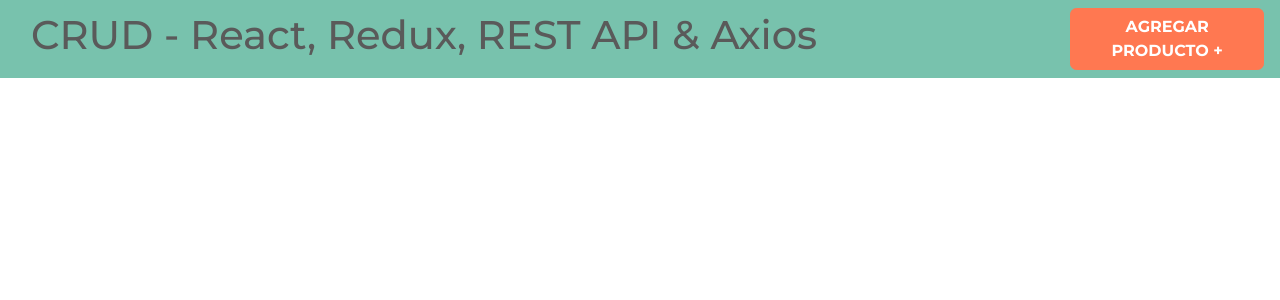
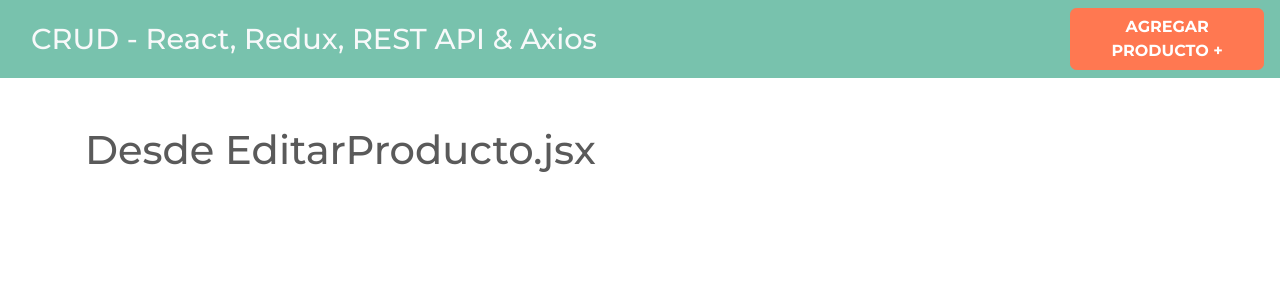
Before and after one commit to pipe473/Proyecto-Restaurante-con-REDUX, a React (Create React App) app: page /productos/editar/1 in a window 1280 px wide. Shown: the top 300 px of the page. Built offline with nearby package versions, Linux system fonts and the light colour scheme.

Commit message:
Agregando react roter dom y componentes

```diff
--- a/src/App.js
+++ b/src/App.js
@@ -1,5 +1,8 @@
 import React from 'react';
 import Header from './components/Header';
+import Productos from './components/Productos';
+import NuevoProducto from './components/NuevoProducto';
+import EditarProducto from './components/EditarProducto';
 
 import { BrowserRouter as Router, Route, Switch } from 'react-router-dom';
 
@@ -7,6 +10,13 @@
   return (
     <Router>
       <Header />
+      <div className="container mt-5">
+        <Switch>
+          <Route exact path="/" component={Productos} />
+          <Route exact path="/productos/nuevo" component={NuevoProducto} />
+          <Route exact path="/productos/editar/:id" component={EditarProducto} />
+        </Switch>
+      </div>
     </Router>
   );
 }
--- /dev/null
+++ b/src/components/EditarProducto.jsx
@@ -0,0 +1,9 @@
+import React from 'react';
+
+const EditarProducto = () => {
+    return (
+        <h1>Desde EditarProducto.jsx</h1>
+     );
+}
+
+export default EditarProducto;
--- a/src/components/Header.jsx
+++ b/src/components/Header.jsx
@@ -1,16 +1,19 @@
 import React from 'react';
+import { Link } from 'react-router-dom';
 
 const Header = () => {
     return (
         <nav className="navbar navbar-expand-lg navbar-dark bg-primary justify-content-between">
             <div className="container">
-                <h1>CRUD - React, Redux, REST API & Axios </h1>
+                <h1> <Link to={'/'} className="text-light">
+                        CRUD - React, Redux, REST API & Axios
+                    </Link>
+                </h1>
             </div>
 
-            <a
-                href="/productos/nuevo"
+            <Link to={"/productos/nuevo"}
                 className="btn btn-danger nuevo-post d-block d-md-inline-block"
-            >Agregar Producto &#43;</a>
+            >Agregar Producto &#43;</Link>
 
         </nav>
      );
--- /dev/null
+++ b/src/components/NuevoProducto.jsx
@@ -0,0 +1,9 @@
+import React from 'react';
+
+const NuevoProducto = () => {
+    return (
+        <h1>Desde NuevoProducto.jsx</h1>
+     );
+}
+
+export default NuevoProducto;
--- /dev/null
+++ b/src/components/Productos.jsx
@@ -0,0 +1,9 @@
+import React from 'react';
+
+const Productos = () => {
+    return (
+        <h1>Desde Productos.jsx</h1>
+     );
+}
+
+export default Productos;
```
